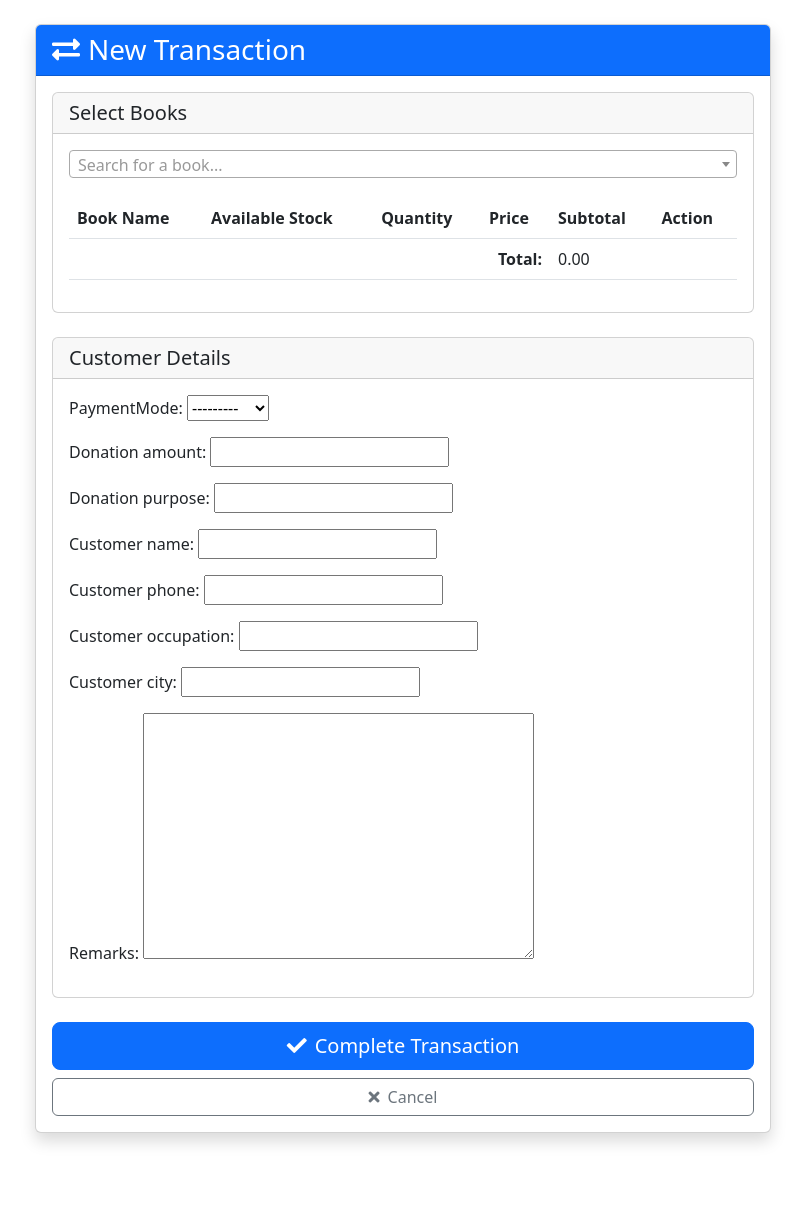
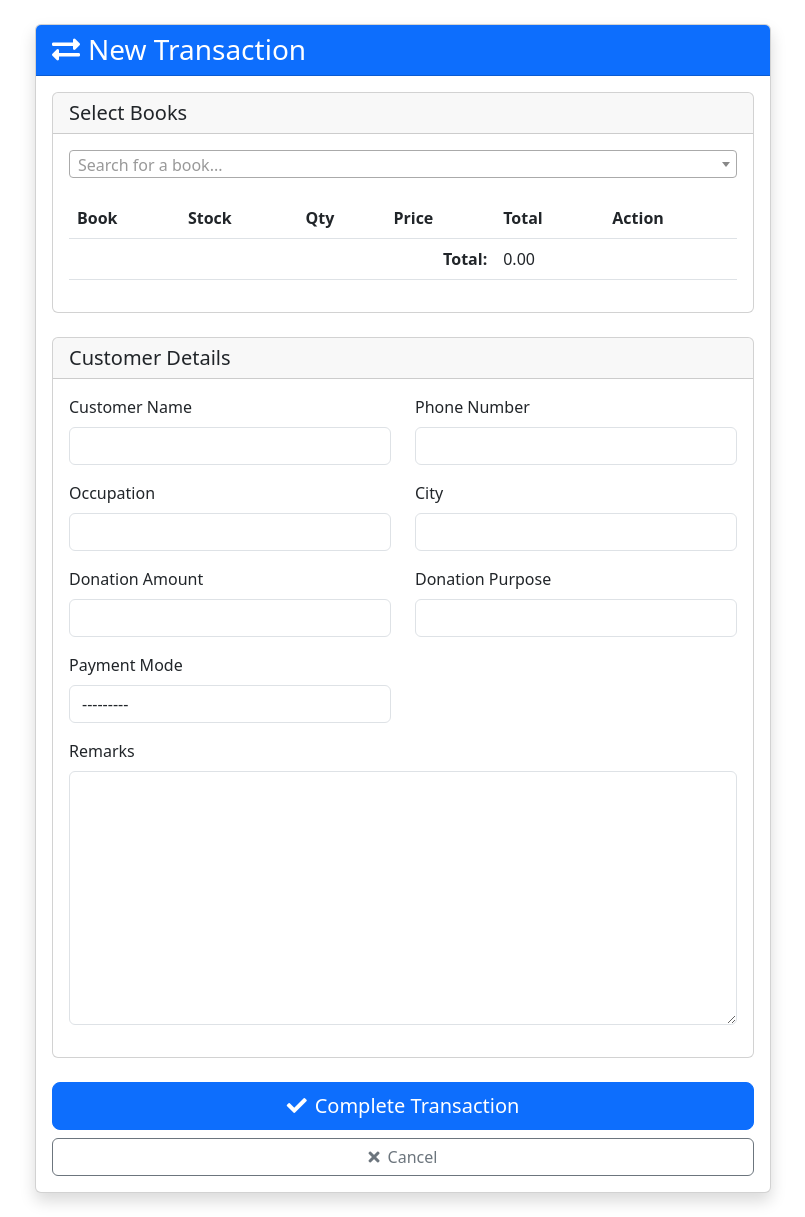
Before and after one commit to Ambuj03/BookStream-System, a Django app: page /home/new_transaction in a window 1280 px wide. Shown: the part 56-1273 px from the top of the page, without its empty margins (237-1042 px from the left). Before the commit the page ends 1200 px from the top, so only its background shows below. Run offline with Django 4.2, Linux system fonts and the light colour scheme; a user stored in the database is signed in; tables that the repository leaves empty hold one stand-in row (values such as "Sample post"); some libraries are stand-ins or nearby versions.

Commit message:
Almost all features are ready and working in the admin panel, improved form in new transaction page

```diff
--- a/BM_DJANGO/settings.py
+++ b/BM_DJANGO/settings.py
@@ -30,7 +30,7 @@ SECRET_KEY = os.getenv('SECRET_KEY')
 # SECURITY WARNING: don't run with debug turned on in production!
 DEBUG = os.getenv('DEBUG', 'False') == 'True'
 
-ALLOWED_HOSTS = os.getenv('ALLOWED_HOSTS', '').split(',')
+ALLOWED_HOSTS = os.getenv('ALLOWED_HOSTS', '',).split(',')
 
 
 # Application definition
@@ -154,3 +154,6 @@ STATICFILES_DIRS = [
 # https://docs.djangoproject.com/en/4.2/ref/settings/#default-auto-field
 
 DEFAULT_AUTO_FIELD = 'django.db.models.BigAutoField'
+
+print("DEBUG MODE:", DEBUG)
+print("ALLOWED_HOSTS:", ALLOWED_HOSTS)
--- a/bm_app/forms.py
+++ b/bm_app/forms.py
@@ -18,15 +18,15 @@ def validate_indian_phone(value):
 
 class transaction_form(forms.ModelForm):
     donation_amount = forms.IntegerField()
-    donation_purpose = forms.CharField(max_length=255)
-    customer_name = forms.CharField(max_length=50)
+    donation_purpose = forms.CharField(max_length=30)
+    customer_name = forms.CharField(max_length=20)
     customer_phone = forms.CharField(
         widget=forms.TextInput(attrs={'type': 'tel'}),
         validators=[validate_indian_phone]
     )
-    customer_occupation = forms.CharField(max_length=50)
-    customer_city = forms.CharField(max_length=50)
-    remarks = forms.CharField(widget=forms.Textarea, required=False)
+    customer_occupation = forms.CharField(max_length=20)
+    customer_city = forms.CharField(max_length=15)
+    remarks = forms.CharField(widget=forms.Textarea, required=False, max_length= 150)
 
     class Meta:
         model = Receipt
--- a/bm_app/models.py
+++ b/bm_app/models.py
@@ -124,12 +124,14 @@ class Donation(models.Model):
 class Notification(models.Model):
     temple = models.ForeignKey(Temple, on_delete=models.PROTECT)
     notification_id = models.AutoField(primary_key=True)
-    user_type = models.CharField(max_length=11)
-    user_id = models.IntegerField()
+    user_type = models.CharField(max_length=11) #
+    user_id = models.IntegerField() #
     message = models.TextField()
     event_type = models.CharField(max_length=9)
     created_at = models.DateTimeField(auto_now_add=True, null=True, blank=True)
-    status = models.CharField(max_length=6, default='Unread')
+    status = models.CharField(max_length=6, default='Unread')#
+
+    # see if you can delete these three
 
     class Meta:
         managed = False
--- a/bm_app/static/bm_app/css/style.css
+++ b/bm_app/static/bm_app/css/style.css
@@ -1,8 +1,8 @@
-.card-body:hover {
+/* .card-body:hover {
     color: rgb(13, 126, 141);
     box-shadow: 2px 2px 30px rgba(15, 110, 158, 0.5);  /* horizontal-offset vertical-offset blur-radius color */
-    transition: .5s;
-}
+    /* transition: .5s;  */
+/* } */ */
 
 .display-4{
     display: block;
--- a/bm_app/templates/bm_app/home.html
+++ b/bm_app/templates/bm_app/home.html
@@ -7,7 +7,7 @@
     <!-- Welcome Section -->
     <div class="row bg-primary text-white py-4 mb-4">
         <div class="col-12 text-center">
-            <h1 class="display-4">Welcome {{ user.username|default:user.email }}</h1>
+            <h1 class="display-4">Welcome {{ user.username}}</h1>
             <p class="lead">Manage your book distribution activities efficiently</p>
         </div>
     </div>
@@ -33,7 +33,7 @@
                     <div class="card-body text-center">
                         <i class="fas fa-book fa-3x mb-3 text-success"></i>
                         <h5 class="card-title">Books</h5>
-                        <p class="card-text">View and manage book inventory</p>
+                        <p class="card-text">View Book Inventory</p>
                         <a href="{% url 'books' %}" class="btn btn-success">Manage Books</a>
                     </div>
                 </div>
--- a/bm_app/templates/bm_app/new_transaction.html
+++ b/bm_app/templates/bm_app/new_transaction.html
@@ -45,11 +45,11 @@
                                 <table id="selected-books" class="table">
                                     <thead>
                                         <tr>
-                                            <th>Book Name</th>
-                                            <th>Available Stock</th>
-                                            <th>Quantity</th>
+                                            <th>Book</th>
+                                            <th>Stock</th>
+                                            <th>Qty</th>
                                             <th>Price</th>
-                                            <th>Subtotal</th>
+                                            <th>Total</th>
                                             <th>Action</th>
                                         </tr>
                                     </thead>
@@ -71,7 +71,90 @@
                                 <h5 class="mb-0">Customer Details</h5>
                             </div>
                             <div class="card-body">
-                                {{ form.as_p }}
+                                <div class="row">
+                                    <div class="col-md-6 mb-3">
+                                        <label for="{{ form.customer_name.id_for_label }}" class="form-label">Customer Name</label>
+                                        {{ form.customer_name|add_class:"form-control" }}
+                                        {% if form.customer_name.errors %}
+                                            <div class="invalid-feedback d-block">
+                                                {{ form.customer_name.errors }}
+                                            </div>
+                                        {% endif %}
+                                    </div>
+                                    <div class="col-md-6 mb-3">
+                                        <label for="{{ form.customer_phone.id_for_label }}" class="form-label">Phone Number</label>
+                                        {{ form.customer_phone|add_class:"form-control" }}
+                                        {% if form.customer_phone.errors %}
+                                            <div class="invalid-feedback d-block">
+                                                {{ form.customer_phone.errors }}
+                                            </div>
+                                        {% endif %}
+                                    </div>
+                                </div>
+
+                                <div class="row">
+                                    <div class="col-md-6 mb-3">
+                                        <label for="{{ form.customer_occupation.id_for_label }}" class="form-label">Occupation</label>
+                                        {{ form.customer_occupation|add_class:"form-control" }}
+                                        {% if form.customer_occupation.errors %}
+                                            <div class="invalid-feedback d-block">
+                                                {{ form.customer_occupation.errors }}
+                                            </div>
+                                        {% endif %}
+                                    </div>
+                                    <div class="col-md-6 mb-3">
+                                        <label for="{{ form.customer_city.id_for_label }}" class="form-label">City</label>
+                                        {{ form.customer_city|add_class:"form-control" }}
+                                        {% if form.customer_city.errors %}
+                                            <div class="invalid-feedback d-block">
+                                                {{ form.customer_city.errors }}
+                                            </div>
+                                        {% endif %}
+                                    </div>
+                                </div>
+
+                                <div class="row">
+                                    <div class="col-md-6 mb-3">
+                                        <label for="{{ form.donation_amount.id_for_label }}" class="form-label">Donation Amount</label>
+                                        {{ form.donation_amount|add_class:"form-control" }}
+                                        {% if form.donation_amount.errors %}
+                                            <div class="invalid-feedback d-block">
+                                                {{ form.donation_amount.errors }}
+                                            </div>
+                                        {% endif %}
+                                    </div>
+                                    <div class="col-md-6 mb-3">
+                                        <label for="{{ form.donation_purpose.id_for_label }}" class="form-label">Donation Purpose</label>
+                                        {{ form.donation_purpose|add_class:"form-control" }}
+                                        {% if form.donation_purpose.errors %}
+                                            <div class="invalid-feedback d-block">
+                                                {{ form.donation_purpose.errors }}
+                                            </div>
+                                        {% endif %}
+                                    </div>
+                                </div>
+
+                                <div class="row">
+                                    <div class="col-md-6 mb-3">
+                                        <label for="{{ form.paymentMode.id_for_label }}" class="form-label">Payment Mode</label>
+                                        {{ form.paymentMode|add_class:"form-control" }}
+                                        {% if form.paymentMode.errors %}
+                                            <div class="invalid-feedback d-block">
+                                                {{ form.paymentMode.errors }}
+                                            </div>
+                                        {% endif %}
+                                    </div>
+                                </div>
+
+                                <div class="mb-3">
+                                    <label for="{{ form.remarks.id_for_label }}" class="form-label">Remarks</label>
+                                    {{ form.remarks|add_class:"form-control" }}
+                                    {% if form.remarks.errors %}
+                                        <div class="invalid-feedback d-block">
+                                            {{ form.remarks.errors }}
+                                        </div>
+                                    {% endif %}
+                                </div>
                             </div>
                         </div>
 
--- a/bm_app/views.py
+++ b/bm_app/views.py
@@ -4,7 +4,7 @@ from django.contrib.auth.forms import AuthenticationForm
 from django.contrib.auth.decorators import login_required
 from django.views.decorators.cache import never_cache
 from .forms import signup_form, transaction_form
-from .models import Distributor, Books, DistributorBooks, ReceiptBooks, Temple
+from .models import Distributor, Books, DistributorBooks, ReceiptBooks, Temple, MasterInventory
 from django.db.models import Q
 from django.core.paginator import Paginator
 
@@ -252,10 +252,27 @@ def add_custom_books(request):
     return render(request, 'bm_app/subpage/addCustomBooks.html', {'form' : form})
 
 
+# Writing a class inheriting Authentication form for field validation
+
+class CustomAuthenticationForm(AuthenticationForm):
+    def clean_username(self):
+        username = self.cleaned_data.get('username')
+
+        if len(username) > 15:
+            raise ValidationError("Username should be fewer than 15 Characters")
+        if not username.isalnum():
+            raise ValidationError("Username must contain only letters and numbers.")
+        return username
+
+    def clean_password(self):
+        password = self.cleaned_data.get('password')
+        if len(password) < 8:
+            raise ValidationError("Password must contain atleast 8 characters")
+        return password
 
 def login_page(request):
     if request.method == "POST":
-        form = AuthenticationForm(request, data=request.POST)
+        form = CustomAuthenticationForm(request, data=request.POST)
         if form.is_valid():
             username = form.cleaned_data.get('username')
             password = form.cleaned_data.get('password')
@@ -266,7 +283,7 @@ def login_page(request):
         else:
             return render(request, 'bm_app/login.html', {'form': form})
     else:
-        form = AuthenticationForm()
+        form = CustomAuthenticationForm()
     return render(request, 'bm_app/login.html', {'form': form})
 
 def signup_page(request):
```
Also changed, not shown: bm_app/admin.py (+23 -0 lines).
